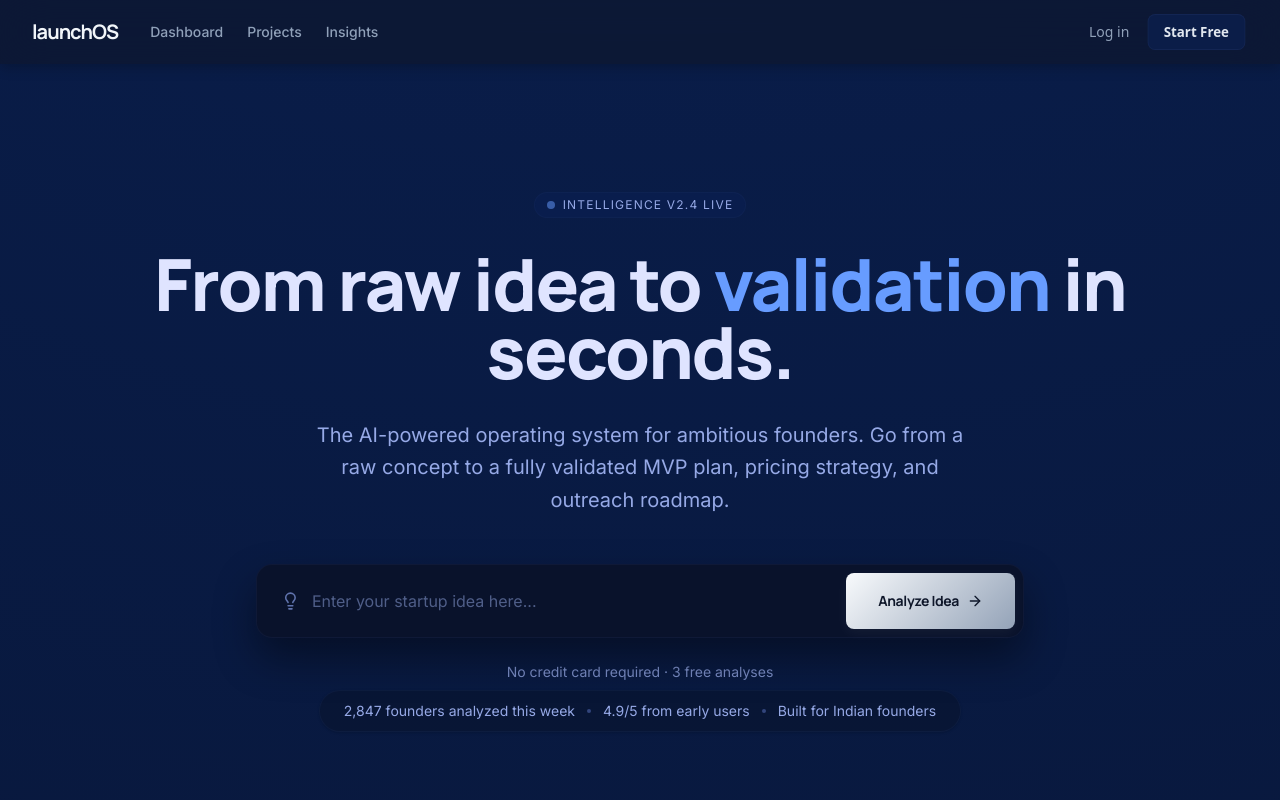
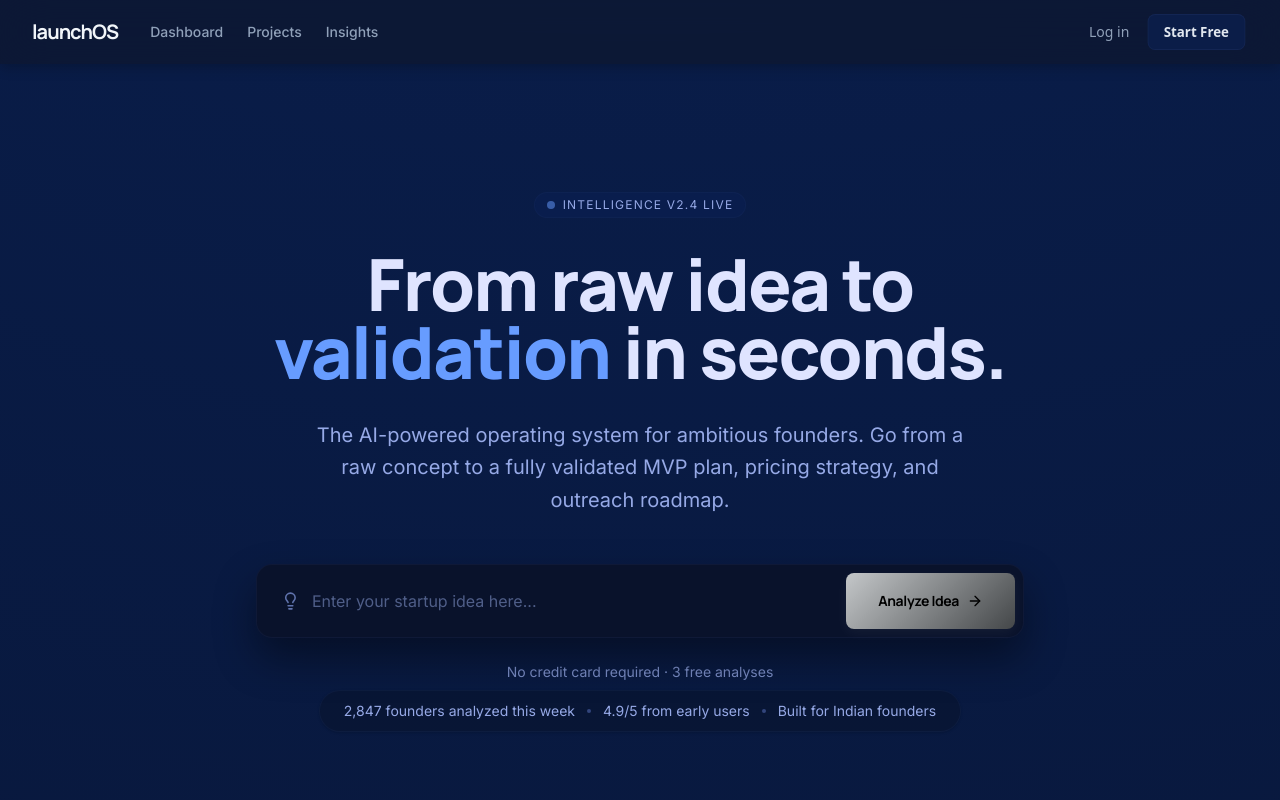
Before and after one commit to tamia02/LaunchOS, a Next.js app: page / in a window 1280 px wide. Shown: the top 800 px of the page. Built offline with nearby package versions, Linux system fonts and the light colour scheme.

Commit message:
Refine hero H1 line split layout and apply mockup's custom premium metallic-silver gradient to primary buttons

```diff
--- a/src/app/globals.css
+++ b/src/app/globals.css
@@ -132,8 +132,8 @@ body {
   }
 
   .button-metallic {
-    background: linear-gradient(135deg, #f8fafc 0%, #94a3b8 100%);
-    color: #0f172a;
+    background: linear-gradient(135deg, #c4c7c9 0%, #444749 100%);
+    color: #000000;
     box-shadow: 0 4px 14px 0 rgba(255, 255, 255, 0.05);
   }
 
--- a/src/app/page.tsx
+++ b/src/app/page.tsx
@@ -139,7 +139,7 @@ export default function LandingPage() {
                         <span className="text-xs font-label uppercase tracking-widest text-on-surface-variant">Intelligence v2.4 Live</span>
                     </div>
                     <h1 className="font-headline text-4xl md:text-6xl lg:text-7xl font-extrabold tracking-tight text-on-surface max-w-5xl leading-[0.95] mb-8">
-                        From raw idea to <span className="text-tertiary">validation</span> in seconds.
+                        From raw idea to <br className="hidden md:inline" /> <span className="text-tertiary">validation</span> in seconds.
                     </h1>
                     <p className="font-body text-lg md:text-xl text-on-surface-variant max-w-2xl leading-relaxed mb-12">
                         The AI-powered operating system for ambitious founders. Go from a raw concept to a fully validated MVP plan, pricing strategy, and outreach roadmap.
@@ -157,7 +157,7 @@ export default function LandingPage() {
                                     type="text"
                                 />
                             </div>
-                            <button className="button-metallic text-on-primary px-8 py-4 rounded-lg font-headline font-bold text-sm tracking-tight hover:brightness-110 active:scale-95 transition-all duration-300 flex items-center justify-center gap-2">
+                            <button className="button-metallic text-black px-8 py-4 rounded-lg font-headline font-bold text-sm tracking-tight hover:brightness-110 active:scale-95 transition-all duration-300 flex items-center justify-center gap-2">
                                 Analyze Idea
                                 <ArrowRight className="w-4 h-4" />
                             </button>
@@ -427,7 +427,7 @@ export default function LandingPage() {
                             <p className="font-body text-xl text-on-surface-variant/80 mb-10 max-w-2xl mx-auto">
                                 3 free analyses. No credit card. <br/>2 minutes to your first launch plan.
                             </p>
-                            <Link href="/login" className="button-metallic text-on-primary px-12 py-5 rounded-xl font-headline font-bold text-lg tracking-wide hover:brightness-110 active:scale-95 transition-all inline-block mb-6 shadow-xl">
+                            <Link href="/login" className="button-metallic text-black px-12 py-5 rounded-xl font-headline font-bold text-lg tracking-wide hover:brightness-110 active:scale-95 transition-all inline-block mb-6 shadow-xl">
                                 Analyze My Idea →
                             </Link>
                             <p className="font-body text-sm text-on-surface-variant/80">Join 2,847 founders who already used launchOS</p>
```
